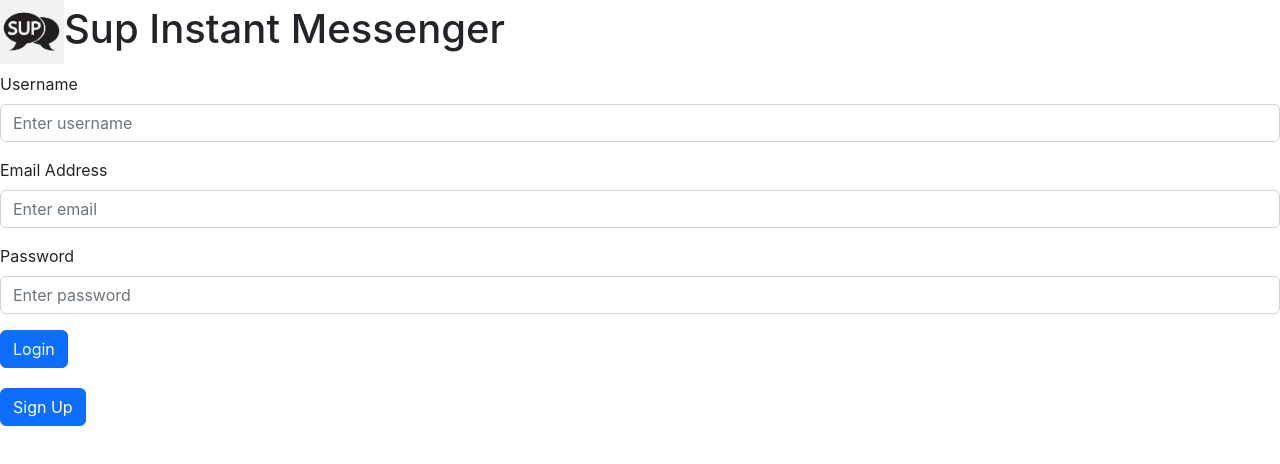
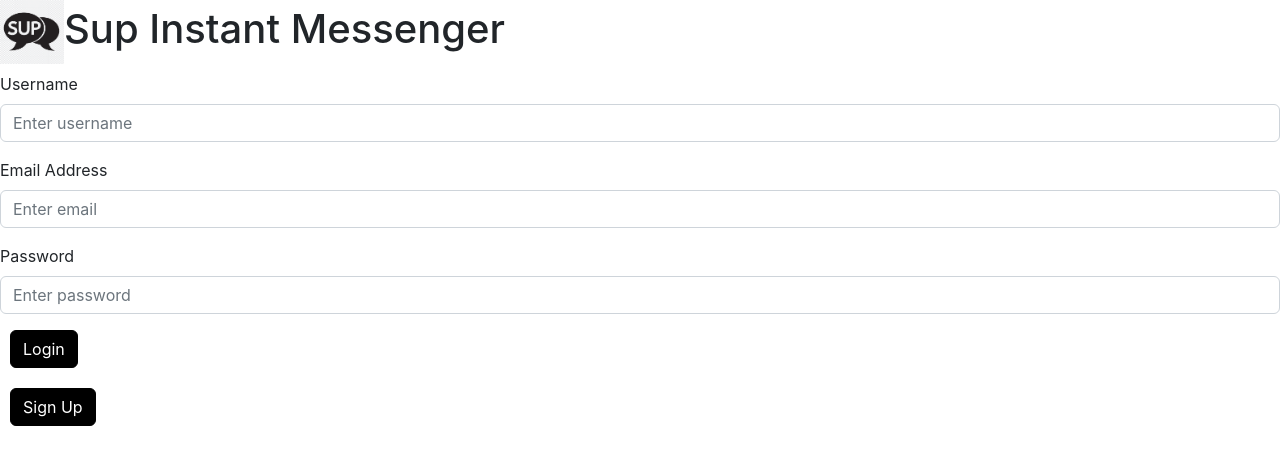
Before and after one commit to Brande-Yarborough/drf_react_chat_app, a React (Create React App) app in the folder frontend/static/: page / in a window 1280 px wide. Shown: the top 464 px of the page. Built offline with nearby package versions, Linux system fonts and the light colour scheme.

Commit message:
adds styling for buttons

```diff
--- a/frontend/static/src/App.css
+++ b/frontend/static/src/App.css
@@ -8,4 +8,12 @@
 
 .btn-primary {
   margin-bottom: 20px;
+  margin-left: 10px;
+  background-color: black;
+  border-color: black;
 }
+
+.btn-primary:hover {
+  background-color: #41464b;
+  border-color: black;
+}
```
